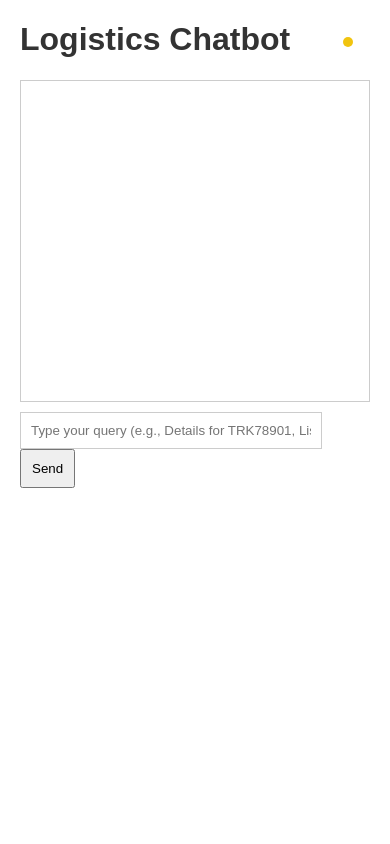
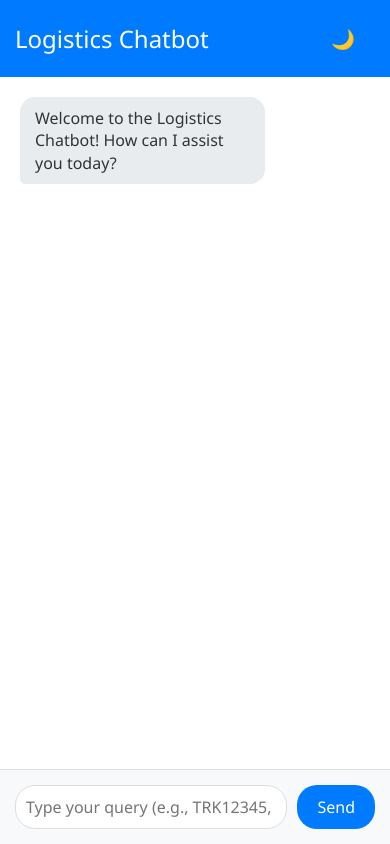
Before and after one commit to Raza-learner/logistic_chatbot, a Flask app: page / in a window 390 px wide. Run offline with Flask 3, Linux system fonts and the light colour scheme.

Commit message:
Initial commit

```diff
--- a/app.py
+++ b/app.py
@@ -352,6 +352,7 @@ def admin_chat():
 
         **Guidelines**:
         - Do not make rendom format , please maintain one format.
+
         - Read "{user_query}" properly and give answer that much ask, do not give extra info.
         - Maintain context: If a tracking number was used previously, use it for queries like "status" unless a new tracking number, phone, or email is provided. Refer to chat history for previous context.
         - Identify query type (tracking, phone/email lookup, list shipments, customer queries, respond to query, admin actions, status update, general).
--- a/templates/index.html
+++ b/templates/index.html
@@ -5,133 +5,300 @@
     <meta name="viewport" content="width=device-width, initial-scale=1.0">
     <title>Logistics Chatbot</title>
     <style>
+        * {
+            margin: 0;
+            padding: 0;
+            box-sizing: border-box;
+            font-family: 'Segoe UI', Tahoma, Geneva, Verdana, sans-serif;
+        }
+
         body {
-            font-family: Arial, sans-serif;
-            margin: 20px;
-            transition: background-color 0.3s, color 0.3s;
+            background: linear-gradient(135deg, #f5f7fa 0%, #c3cfe2 100%);
+            min-height: 100vh;
+            display: flex;
+            justify-content: center;
+            align-items: center;
+            transition: background 0.3s;
         }
-        body.light-mode {
-            background-color: #ffffff;
-            color: #333333;
-        }
+
         body.dark-mode {
-            background-color: #1a1a1a;
+            background: linear-gradient(135deg, #1e1e1e 0%, #434343 100%);
             color: #e0e0e0;
         }
-        #chat-window {
-            border: 1px solid #ccc;
-            padding: 10px;
-            height: 300px;
-            overflow-y: scroll;
-            margin-bottom: 10px;
-            background-color: inherit;
-            color: inherit;
+
+        .chat-container {
+            width: 100%;
+            max-width: 600px;
+            height: 80vh;
+            background: #fff;
+            border-radius: 15px;
+            box-shadow: 0 10px 30px rgba(0, 0, 0, 0.1);
+            display: flex;
+            flex-direction: column;
+            overflow: hidden;
+            transition: background 0.3s, color 0.3s;
         }
-        #user-input {
-            width: 80%;
-            padding: 10px;
-            background-color: inherit;
-            color: inherit;
-            border: 1px solid #ccc;
+
+        .dark-mode .chat-container {
+            background: #2a2a2a;
+            box-shadow: 0 10px 30px rgba(0, 0, 0, 0.5);
         }
-        button {
-            padding: 10px;
-            cursor: pointer;
+
+        .chat-header {
+            background: #007bff;
+            color: white;
+            padding: 15px;
+            display: flex;
+            justify-content: space-between;
+            align-items: center;
         }
-        #theme-toggle {
-            position: absolute;
-            top: 20px;
-            right: 20px;
+
+        .dark-mode .chat-header {
+            background: #005bbb;
+        }
+
+        .chat-header h2 {
+            font-size: 1.5rem;
+            font-weight: 500;
+        }
+
+        .theme-toggle {
             background: none;
             border: none;
-            font-size: 24px;
+            font-size: 1.2rem;
+            cursor: pointer;
+            color: white;
         }
-        #chat-window p {
-            margin: 5px 0;
-            color: inherit;
+
+        .chat-body {
+            flex: 1;
+            padding: 20px;
+            overflow-y: auto;
+            scroll-behavior: smooth;
         }
-        .sun-icon {
-            fill: #f1c40f;
+
+        .chat-message {
+            margin-bottom: 15px;
+            display: flex;
+            align-items: flex-start;
         }
-        .moon-icon {
-            fill: #e0e0e0;
+
+        .chat-message.user {
+            justify-content: flex-end;
+        }
+
+        .message-bubble {
+            max-width: 70%;
+            padding: 10px 15px;
+            border-radius: 15px;
+            line-height: 1.4;
+            position: relative;
+            animation: slideIn 0.3s ease;
+        }
+
+        .chat-message.user .message-bubble {
+            background: #007bff;
+            color: white;
+            border-bottom-right-radius: 5px;
+        }
+
+        .dark-mode .chat-message.user .message-bubble {
+            background: #005bbb;
+        }
+
+        .chat-message.bot .message-bubble {
+            background: #e9ecef;
+            color: #333;
+            border-bottom-left-radius: 5px;
+        }
+
+        .dark-mode .chat-message.bot .message-bubble {
+            background: #3a3a3a;
+            color: #e0e0e0;
+        }
+
+        .typing-indicator {
+            display: none;
+            padding: 10px 15px;
+            color: #666;
+        }
+
+        .dark-mode .typing-indicator {
+            color: #aaa;
+        }
+
+        .typing-indicator span {
+            animation: blink 1s infinite;
+        }
+
+        .typing-indicator span:nth-child(2) {
+            animation-delay: 0.2s;
+        }
+
+        .typing-indicator span:nth-child(3) {
+            animation-delay: 0.4s;
+        }
+
+        .chat-footer {
+            padding: 15px;
+            background: #f8f9fa;
+            border-top: 1px solid #ddd;
+        }
+
+        .dark-mode .chat-footer {
+            background: #222;
+            border-top: 1px solid #444;
+        }
+
+        .chat-input {
+            display: flex;
+            gap: 10px;
+        }
+
+        input[type="text"] {
+            flex: 1;
+            padding: 10px;
+            border: 1px solid #ddd;
+            border-radius: 20px;
+            outline: none;
+            font-size: 1rem;
+            transition: border 0.3s;
+        }
+
+        .dark-mode input[type="text"] {
+            background: #333;
+            color: #e0e0e0;
+            border: 1px solid #555;
+        }
+
+        input[type="text"]:focus {
+            border-color: #007bff;
+        }
+
+        button {
+            padding: 10px 20px;
+            border: none;
+            background: #007bff;
+            color: white;
+            border-radius: 20px;
+            cursor: pointer;
+            font-size: 1rem;
+            transition: background 0.3s;
+        }
+
+        .dark-mode button {
+            background: #005bbb;
+        }
+
+        button:hover {
+            background: #0056b3;
+        }
+
+        @keyframes slideIn {
+            from {
+                opacity: 0;
+                transform: translateY(10px);
+            }
+            to {
+                opacity: 1;
+                transform: translateY(0);
+            }
+        }
+
+        @keyframes blink {
+            0%, 100% {
+                opacity: 1;
+            }
+            50% {
+                opacity: 0;
+            }
+        }
+
+        @media (max-width: 600px) {
+            .chat-container {
+                height: 100vh;
+                border-radius: 0;
+            }
         }
     </style>
 </head>
-<body class="light-mode">
-    <button id="theme-toggle" title="Toggle Dark/Light Mode">
-        <svg id="sun-icon" class="sun-icon" width="24" height="24" viewBox="0 0 24 24" style="display: inline;">
-            <circle cx="12" cy="12" r="5"/>
-            <line x1="12" y1="1" x2="12" y2="3"/>
-            <line x1="12" y1="21" x2="12" y2="23"/>
-            <line x1="4.22" y1="4.22" x2="5.64" y2="5.64"/>
-            <line x1="18.36" y1="18.36" x2="19.78" y2="19.78"/>
-            <line x1="1" y1="12" x2="3" y2="12"/>
-            <line x1="21" y1="12" x2="23" y2="12"/>
-            <line x1="4.22" y1="19.78" x2="5.64" y2="18.36"/>
-            <line x1="18.36" y1="5.64" x2="19.78" y2="4.22"/>
-        </svg>
-        <svg id="moon-icon" class="moon-icon" width="24" height="24" viewBox="0 0 24 24" style="display: none;">
-            <path d="M21.4,13.7C20.6,13.9,19.8,14,19,14c-5,0-9-4-9-9c0-0.8,0.1-1.6,0.3-2.4C6.1,3.7,3,7.6,3,12c0,5,4,9,9,9c4.4,0,8.3-3.1,9.4-7.3C21.6,13.7,21.5,13.7,21.4,13.7z"/>
-        </svg>
-    </button>
-    <h1>Logistics Chatbot</h1>
-    <div id="chat-window"></div>
-    <input type="text" id="user-input" placeholder="Type your query (e.g., Details for TRK78901, List all shipments)">
-    <button onclick="sendMessage()">Send</button>
+<body>
+    <div class="chat-container">
+        <div class="chat-header">
+            <h2>Logistics Chatbot</h2>
+            <button class="theme-toggle" onclick="toggleTheme()">🌙</button>
+        </div>
+        <div class="chat-body" id="chatBody">
+            <div class="chat-message bot">
+                <div class="message-bubble">
+                    Welcome to the Logistics Chatbot! How can I assist you today?
+                </div>
+            </div>
+        </div>
+        <div class="typing-indicator" id="typingIndicator">
+            Bot is typing<span>.</span><span>.</span><span>.</span>
+        </div>
+        <div class="chat-footer">
+            <div class="chat-input">
+                <input type="text" id="userInput" placeholder="Type your query (e.g., TRK12345, list shipments, customer queries)..." onkeypress="if(event.key === 'Enter') sendMessage()">
+                <button onclick="sendMessage()">Send</button>
+            </div>
+        </div>
+    </div>
 
     <script>
-        const body = document.body;
-        const themeToggle = document.getElementById('theme-toggle');
-        const sunIcon = document.getElementById('sun-icon');
-        const moonIcon = document.getElementById('moon-icon');
+        const chatBody = document.getElementById('chatBody');
+        const userInput = document.getElementById('userInput');
+        const typingIndicator = document.getElementById('typingIndicator');
 
-        if (localStorage.getItem('theme') === 'dark') {
-            body.classList.remove('light-mode');
-            body.classList.add('dark-mode');
-            sunIcon.style.display = 'none';
-            moonIcon.style.display = 'inline';
+        function toggleTheme() {
+            document.body.classList.toggle('dark-mode');
+            const themeButton = document.querySelector('.theme-toggle');
+            themeButton.textContent = document.body.classList.contains('dark-mode') ? '☀️' : '🌙';
         }
 
-        themeToggle.addEventListener('click', () => {
-            body.classList.toggle('light-mode');
-            body.classList.toggle('dark-mode');
-            if (body.classList.contains('dark-mode')) {
-                sunIcon.style.display = 'none';
-                moonIcon.style.display = 'inline';
-                localStorage.setItem('theme', 'dark');
-            } else {
-                sunIcon.style.display = 'inline';
-                moonIcon.style.display = 'none';
-                localStorage.setItem('theme', 'light');
-            }
-        });
-
-        function sendMessage() {
-            const input = document.getElementById('user-input');
-            const query = input.value.trim();
+        async function sendMessage() {
+            const query = userInput.value.trim();
             if (!query) return;
 
-            const chatWindow = document.getElementById('chat-window');
-            chatWindow.innerHTML += `<p><strong>Admin:</strong> ${query}</p>`;
-            input.value = '';
+            // Add user message
+            const userMessage = document.createElement('div');
+            userMessage.className = 'chat-message user';
+            userMessage.innerHTML = `<div class="message-bubble">${query}</div>`;
+            chatBody.appendChild(userMessage);
+            userInput.value = '';
+            chatBody.scrollTop = chatBody.scrollHeight;
 
-            fetch('/admin_chat', {
-                method: 'POST',
-                headers: { 'Content-Type': 'application/json' },
-                body: JSON.stringify({ query })
-            })
-            .then(response => response.json())
-            .then(data => {
-                chatWindow.innerHTML += `<p><strong>Bot:</strong> ${data.response}</p>`;
-                chatWindow.scrollTop = chatWindow.scrollHeight;
-            })
-            .catch(error => console.error('Error:', error));
+            // Show typing indicator
+            typingIndicator.style.display = 'block';
+
+            try {
+                const response = await fetch('/admin_chat', {
+                    method: 'POST',
+                    headers: { 'Content-Type': 'application/json' },
+                    body: JSON.stringify({ query })
+                });
+                const data = await response.json();
+
+                // Hide typing indicator
+                typingIndicator.style.display = 'none';
+
+                // Add bot response
+                const botMessage = document.createElement('div');
+                botMessage.className = 'chat-message bot';
+                botMessage.innerHTML = `<div class="message-bubble">${data.response.replace(/\n/g, '<br>')}</div>`;
+                chatBody.appendChild(botMessage);
+                chatBody.scrollTop = chatBody.scrollHeight;
+            } catch (error) {
+                console.error('Error:', error);
+                typingIndicator.style.display = 'none';
+                const errorMessage = document.createElement('div');
+                errorMessage.className = 'chat-message bot';
+                errorMessage.innerHTML = `<div class="message-bubble">Sorry, an error occurred. Please try again.</div>`;
+                chatBody.appendChild(errorMessage);
+                chatBody.scrollTop = chatBody.scrollHeight;
+            }
         }
-
-        document.getElementById('user-input').addEventListener('keypress', function(e) {
-            if (e.key === 'Enter') sendMessage();
-        });
     </script>
 </body>
 </html>
```
Also changed, not shown: data.sql (deleted, +0 -95 lines), sql_database.sql (deleted, +0 -75 lines).
